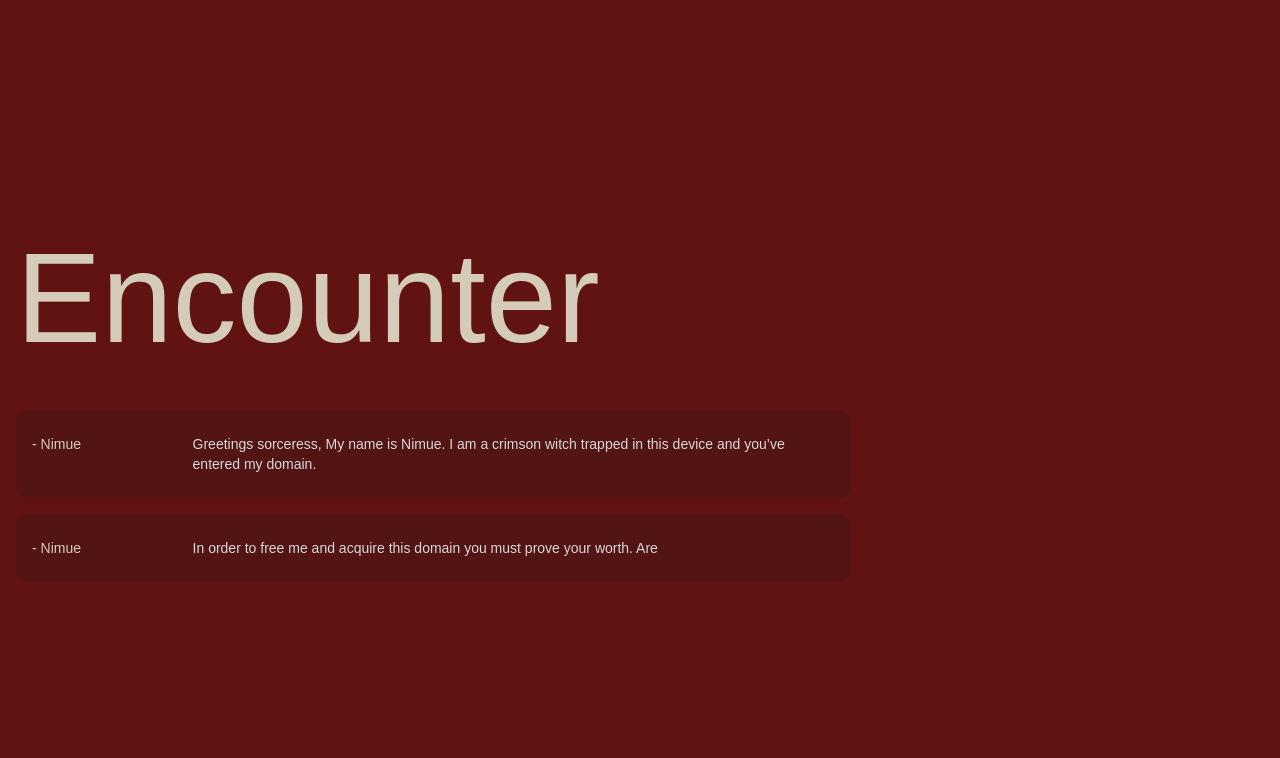
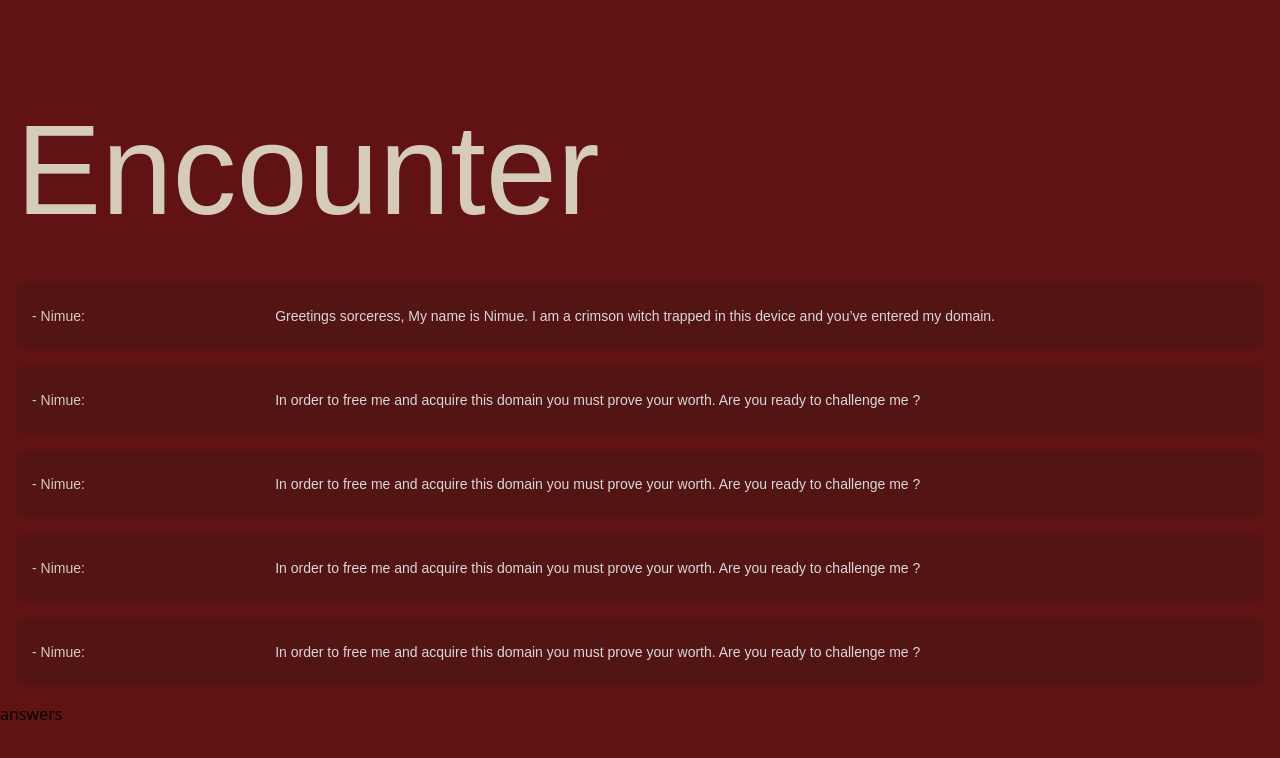
Before and after one commit to Baranuel/witch-quizz, a Next.js app: page /questions in a window 1280 px wide. Shown: the top 758 px of the page. Built offline with nearby package versions, Linux system fonts and the light colour scheme; no server answers; the database is empty.

Commit message:
overflow update

```diff
--- a/components/EntryScreen.tsx
+++ b/components/EntryScreen.tsx
@@ -1,8 +1,7 @@
-import { AnimatePresence, motion } from "framer-motion";
+import { motion } from "framer-motion";
 import React from "react";
 import Text from "./Text";
-import Button from "./Button";
-import Link from "next/link";
+
 import LinkComponent from "./LinkComponent";
 
 interface Props {
--- a/components/TextBubble.tsx
+++ b/components/TextBubble.tsx
@@ -11,29 +11,42 @@ interface Props {
 
 function TextBubble({ children, variants, showNextQuestion, question }: Props) {
   const TIME_TO_WAIT_BEFORE_NEXT_QUESTION = 750;
-
+  const TIME_TO_WAIT_BEFORE_FIRST_QUESTION = 1200;
   const handleNextQuestion = (id: number, delay: number) => {
     setTimeout(() => showNextQuestion(id), delay);
+  };
+
+  const delayFirstQuestion = (id: number) => {
+    return new Promise((resolve) => {
+      setTimeout(resolve, TIME_TO_WAIT_BEFORE_FIRST_QUESTION);
+    });
   };
 
   return (
     <motion.div
       layout
       variants={variants}
-      className="flex text-color-text bg-custom-black/20 rounded-xl py-6 px-4 mb-4 gap-2 font-k2d justify-between min-w-full"
+      className="flex text-color-text bg-custom-black/20 rounded-xl py-6 px-4 mb-4  font-k2d justify-between min-w-full"
     >
       <h3 className="self-start text-sm text-color-heading min-w-[75px]">
-        - Nimue
+        - Nimue:
       </h3>
       <TypeAnimation
         sequence={[
+          () => {
+            // delay first question
+            if (question.id !== 0) return;
+            return new Promise((resolve) => {
+              setTimeout(resolve, TIME_TO_WAIT_BEFORE_FIRST_QUESTION);
+            });
+          },
           children as string,
           () => {
             handleNextQuestion(question.id, TIME_TO_WAIT_BEFORE_NEXT_QUESTION);
           },
         ]}
         className=" text-left w-4/5 text-sm "
-        speed={75}
+        speed={99}
         cursor={false}
       />
     </motion.div>
--- a/components/TextGroup.tsx
+++ b/components/TextGroup.tsx
@@ -1,5 +1,5 @@
 import { motion } from "framer-motion";
-import React, { useState } from "react";
+import React, { useRef, useState } from "react";
 import TextBubble from "./TextBubble";
 import { variants, textBubbleAnimate } from "../globals/animations";
 
@@ -8,18 +8,34 @@ interface Props {
 }
 
 function TextGroup({ questions }: Props) {
+  // constants
   const lastQuestionId = questions[questions.length - 1].id;
   const NEXT_QUESTION_ID_INCREMENT = 1;
-  console.log;
+  const questionsRef = useRef<HTMLDivElement>(null!);
+
+  //states
   const [questionsToShow, setQuestionsToShow] = useState([questions[0]]);
 
+  // functions
   const showNextQuestion = (id: number) => {
     if (id > lastQuestionId) return;
+    scrollToBottom();
     setQuestionsToShow((prev) => [...prev, questions[id]]);
   };
 
+  const scrollToBottom = () => {
+    if (!questionsRef.current) return;
+    questionsRef.current.scrollTop = questionsRef.current.scrollHeight;
+  };
+
   return (
-    <motion.div variants={variants} animate="show" initial="hidden">
+    <motion.div
+      ref={questionsRef}
+      className="max-h-[65vh] w-full overflow-auto px-4"
+      variants={variants}
+      animate="show"
+      initial="hidden"
+    >
       {questionsToShow.map((question: any, index: number) => {
         return (
           <TextBubble
--- a/pages/questions.tsx
+++ b/pages/questions.tsx
@@ -1,16 +1,18 @@
-import { motion } from "framer-motion";
+import { motion, LayoutGroup } from "framer-motion";
 import { InferGetServerSidePropsType } from "next";
-import React from "react";
-
-import TextBubble from "../components/TextBubble";
+import React, { useEffect, useRef } from "react";
 import TextGroup from "../components/TextGroup";
 import { getQuestions } from "../fetch-data";
-import { Question } from "../types/questionDto";
 
 function Questions({
   _questions,
 }: InferGetServerSidePropsType<typeof getServerSideProps>) {
-  console.log(_questions);
+  const ref = useRef<HTMLDivElement>(null!);
+
+  useEffect(() => {
+    if (ref.current === null) return;
+    setInterval(() => (ref.current.scrollTop = ref.current.scrollHeight), 100);
+  }, [ref]);
 
   const questions = [
     {
@@ -23,20 +25,56 @@ function Questions({
       question:
         "In order to free me and acquire this domain you must prove your worth. Are you ready to challenge me ?",
     },
+    {
+      id: 2,
+      question:
+        "In order to free me and acquire this domain you must prove your worth. Are you ready to challenge me ?",
+    },
+    {
+      id: 3,
+      question:
+        "In order to free me and acquire this domain you must prove your worth. Are you ready to challenge me ?",
+    },
+    {
+      id: 4,
+      question:
+        "In order to free me and acquire this domain you must prove your worth. Are you ready to challenge me ?",
+    },
+    {
+      id: 5,
+      question:
+        "In order to free me and acquire this domain you must prove your worth. Are you ready to challenge me ?",
+    },
+    {
+      id: 6,
+      question:
+        "In order to free me and acquire this domain you must prove your worth. Are you ready to challenge me ?",
+    },
+    {
+      id: 7,
+      question:
+        "In order to free me and acquire this domain you must prove your worth. Are you ready to challenge me ?",
+    },
   ];
 
   return (
-    <div className="bg-bg-primary min-h-screen w-screen flex flex-col px-4  items-start justify-center">
+    <LayoutGroup>
+      <motion.div className="bg-bg-primary min-h-screen w-screen flex flex-col   items-start justify-center">
         <motion.h1
+          layout
           initial={{ opacity: 0, scale: 0.5 }}
           animate={{ opacity: 1, scale: 1 }}
           transition={{ duration: 0.25 }}
-        className="text-[calc(100vw/10)] mb-4 font-k2d text-color-heading "
+          className="text-[calc(100vw/10)] mb-4 px-4 font-k2d text-color-heading "
         >
           Encounter
         </motion.h1>
+
         <TextGroup questions={questions} />
-    </div>
+
+        <div>answers</div>
+      </motion.div>
+    </LayoutGroup>
   );
 }
 
```
Lines whose indentation alone changed are shown as unchanged.
